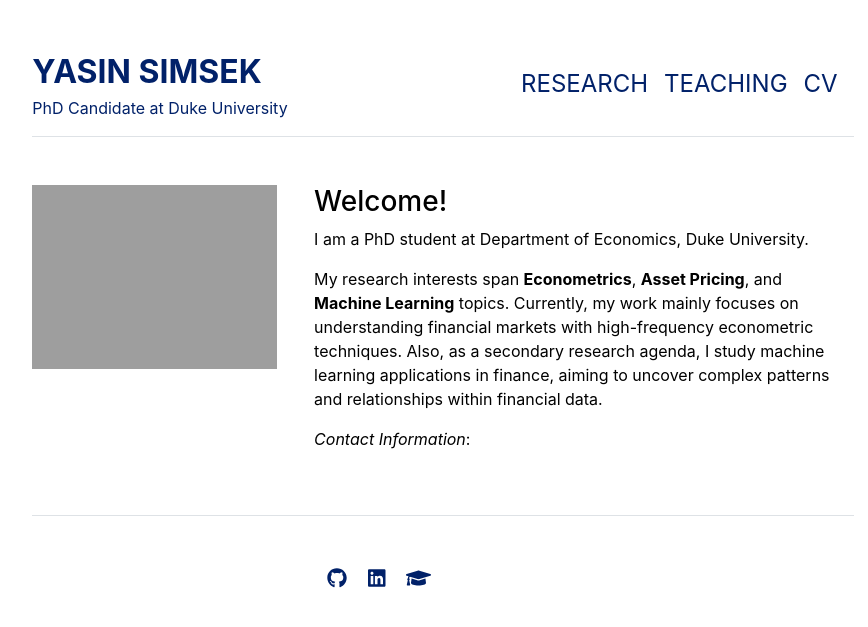
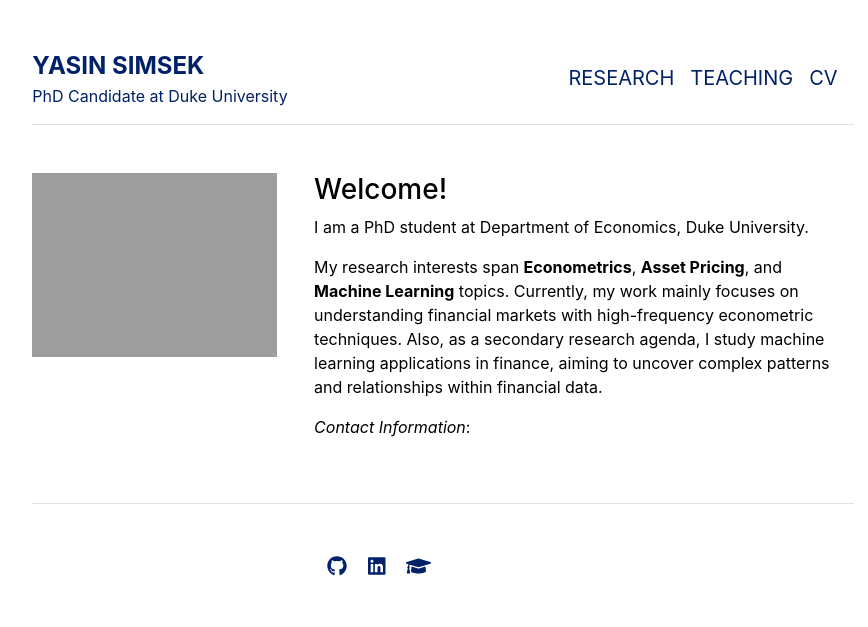
Before and after one commit to yasin-simsek/yasin-simsek.github.io, a Jekyll site: the page built from index.md, in a window 1280 px wide. Shown: the top 627 px of the page, without its empty margins (197-1065 px from the left). Built offline with Jekyll 4.4.1, drawn with Linux system fonts in a browser that asks for light colours.

Commit message:
fontsize update

```diff
--- a/_includes/header.html
+++ b/_includes/header.html
@@ -1,7 +1,7 @@
 <header class="d-flex flex-column flex-md-row align-items-center pb-3 mb-5 border-bottom">
   <div>
     <a href="{{ site.github.url }}/" class="d-flex align-items-center text-decoration-none">
-      <span class="fs-2 fw-bold">{{ site.title }}</span>
+      <span class="fs-4 fw-bold">{{ site.title }}</span>
     </a>
     <a href="{{ site.github.url }}/" class="d-flex align-items-center text-decoration-none">
       <span>{{ site.description }}</span>
@@ -9,7 +9,7 @@
   </div>
   <nav class="d-inline-flex mt-2 mt-md-0 ms-md-auto">
     {% for item in site.data.settings.menu %}
-      <a class="me-3 py-2 text-decoration-none fs-4"  href="{{ site.github.url }}{{ item.url }}">{{ item.name }}</a>
+      <a class="me-3 py-2 text-decoration-none fs-5"  href="{{ site.github.url }}{{ item.url }}">{{ item.name }}</a>
     {% endfor %}
   </nav>
 </header>
```
